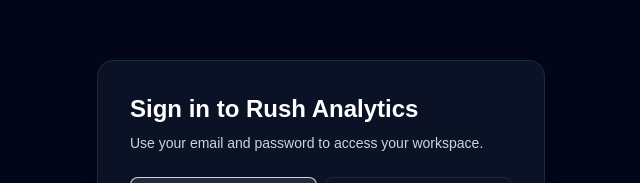
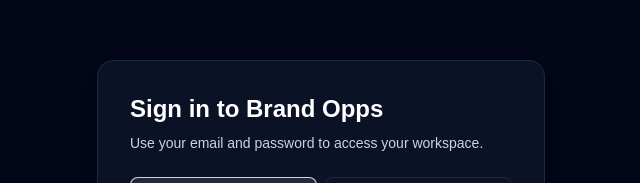
Before and after one commit to robharvey123/Trailhead-OS, a Next.js app: page /login in a window 1280 px wide. Shown: the part 138-321 px from the top of the page, without its empty margins (319-959 px from the left). Built offline with nearby package versions, Linux system fonts and the light colour scheme.

Commit message:
chore: rename app from Rush Analytics to Brand Opps

```diff
--- a/app/(app)/layout.tsx
+++ b/app/(app)/layout.tsx
@@ -22,7 +22,7 @@
       <header className="border-b border-slate-800 bg-slate-950/70">
         <div className="mx-auto flex w-full max-w-screen-2xl items-center justify-between px-6 py-4">
           <Link href="/workspaces" className="text-sm font-semibold">
-            Rush Analytics
+            Brand Opps
           </Link>
           <form action="/logout" method="post">
             <button
--- a/app/api/insights/email/route.ts
+++ b/app/api/insights/email/route.ts
@@ -66,7 +66,7 @@
 
   const resendKey = process.env.RESEND_API_KEY
   const fromAddress =
-    process.env.RESEND_FROM_EMAIL ?? 'Rush Analytics <reports@example.com>'
+    process.env.RESEND_FROM_EMAIL ?? 'Brand Opps <reports@example.com>'
 
   if (!resendKey) {
     return NextResponse.json(
--- a/app/layout.tsx
+++ b/app/layout.tsx
@@ -13,7 +13,7 @@
 });
 
 export const metadata: Metadata = {
-  title: 'Rush Analytics',
+  title: 'Brand Opps',
   description: 'Multi-tenant sales analytics for consumer brands.',
 }
 
--- a/app/login/LoginForm.tsx
+++ b/app/login/LoginForm.tsx
@@ -56,7 +56,7 @@
   return (
     <div className="flex min-h-screen items-center justify-center bg-slate-950 px-6 text-white">
       <div className="w-full max-w-md rounded-2xl border border-slate-800 bg-slate-900/70 p-8 shadow-xl">
-        <h1 className="text-2xl font-semibold">Sign in to Rush Analytics</h1>
+        <h1 className="text-2xl font-semibold">Sign in to Brand Opps</h1>
         <p className="mt-2 text-sm text-slate-300">
           Use your email and password to access your workspace.
         </p>
--- a/package.json
+++ b/package.json
@@ -1,5 +1,5 @@
 {
-  "name": "rush-analytics",
+  "name": "brand-opps",
   "version": "0.1.0",
   "private": true,
   "scripts": {
```
Also changed, not shown: 1 other file (tests, documents, lock files or other folders).
